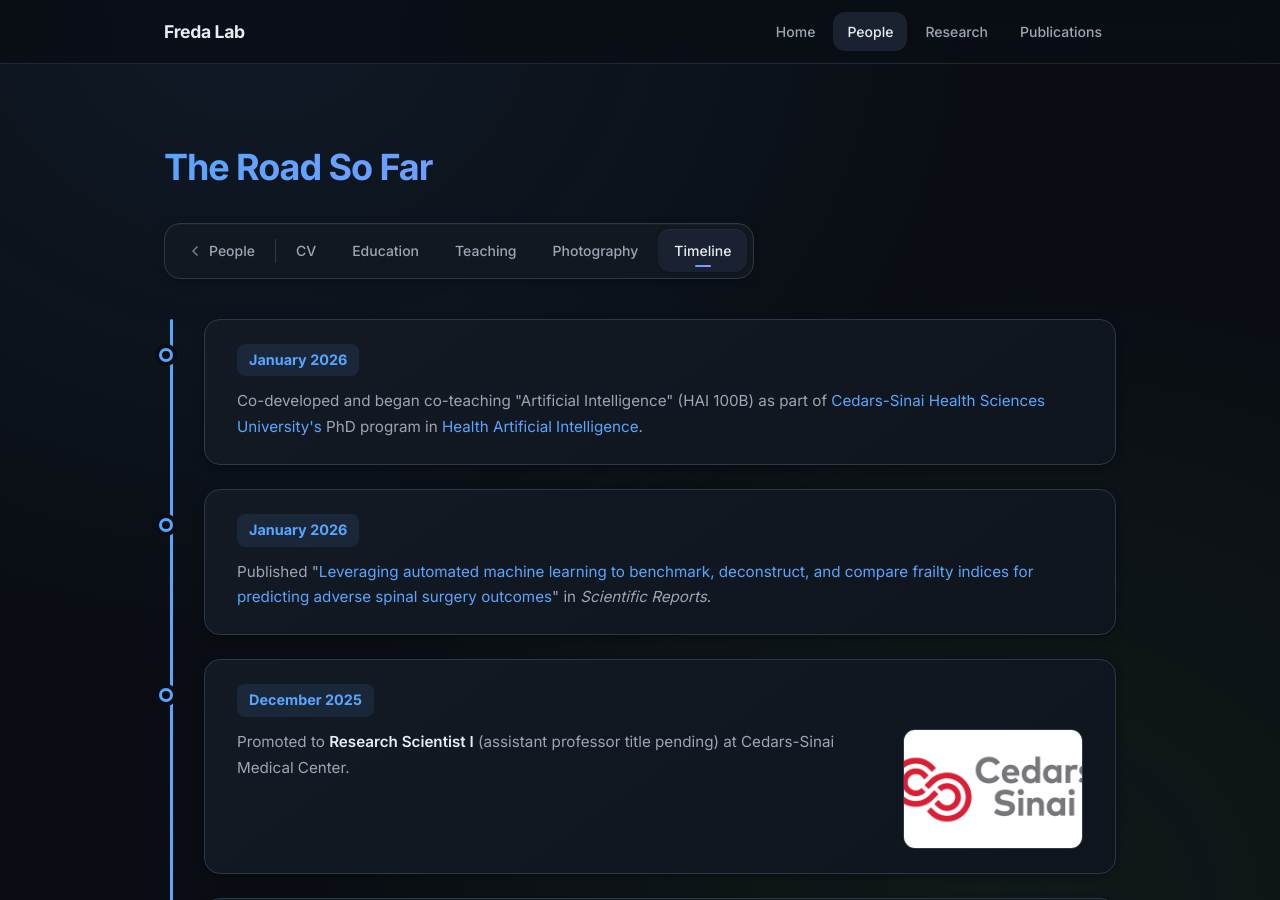
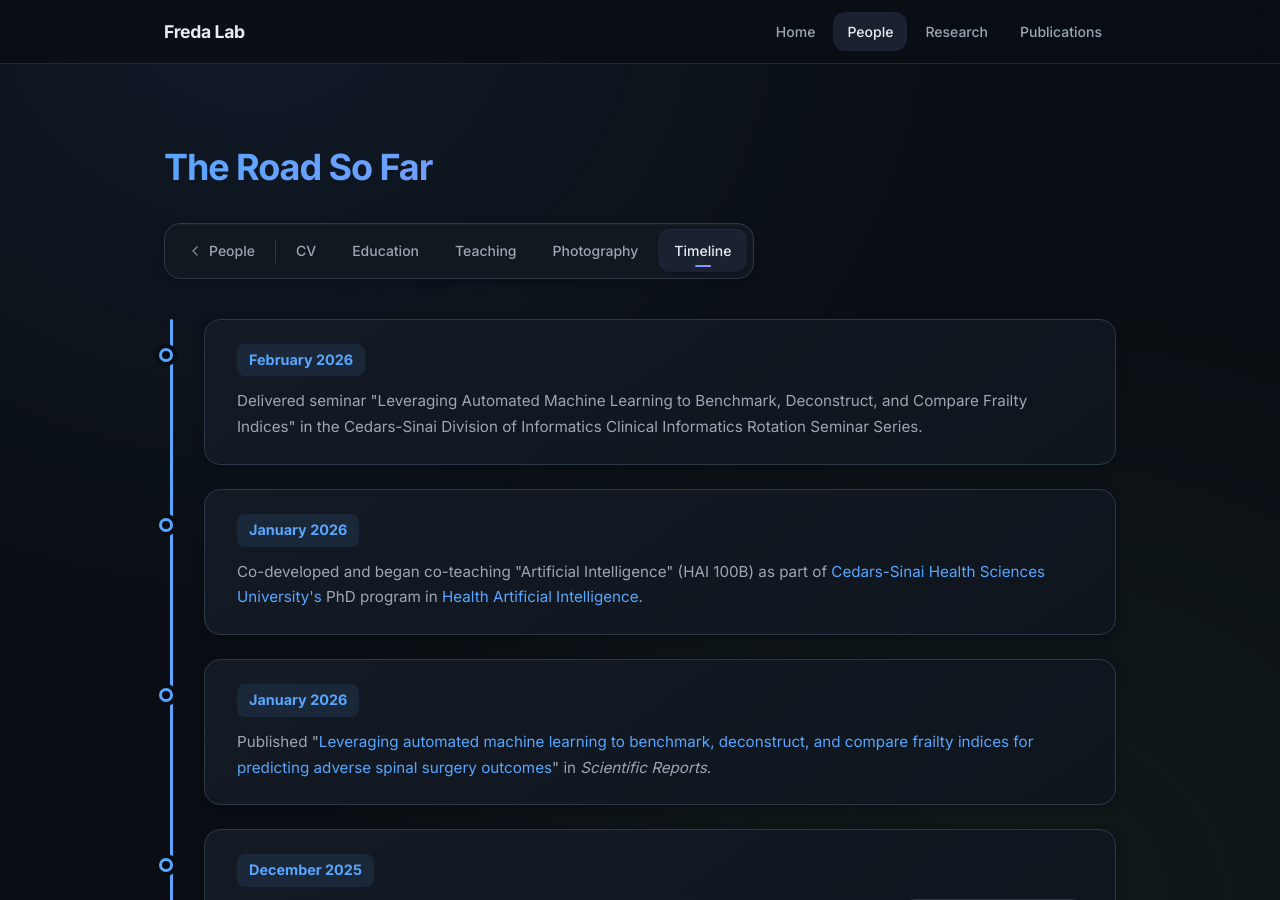
Before and after one commit to pfreda/pfreda.github.io, a Jekyll site: the page built from timeline.md, in a window 1280 px wide and 900 px high. Built offline with Jekyll 4.4.1, drawn with Linux system fonts in a browser that asks for light colours.

Commit message:
Add Feb 2026 seminar to timeline and update CV
Co-Authored-By: Claude Opus 4.5 <noreply@anthropic.com>

```diff
--- a/timeline.md
+++ b/timeline.md
@@ -6,6 +6,11 @@ title: The Road So Far
 {% include subpage-nav.html %}
 
 <div class="timeline">
+
+<div class="timeline-item">
+<div class="timeline-date">February 2026</div>
+<p>Delivered seminar "Leveraging Automated Machine Learning to Benchmark, Deconstruct, and Compare Frailty Indices" in the Cedars-Sinai Division of Informatics Clinical Informatics Rotation Seminar Series.</p>
+</div>
 
 <div class="timeline-item">
 <div class="timeline-date">January 2026</div>
```
Also changed, not shown: 1 other file.
